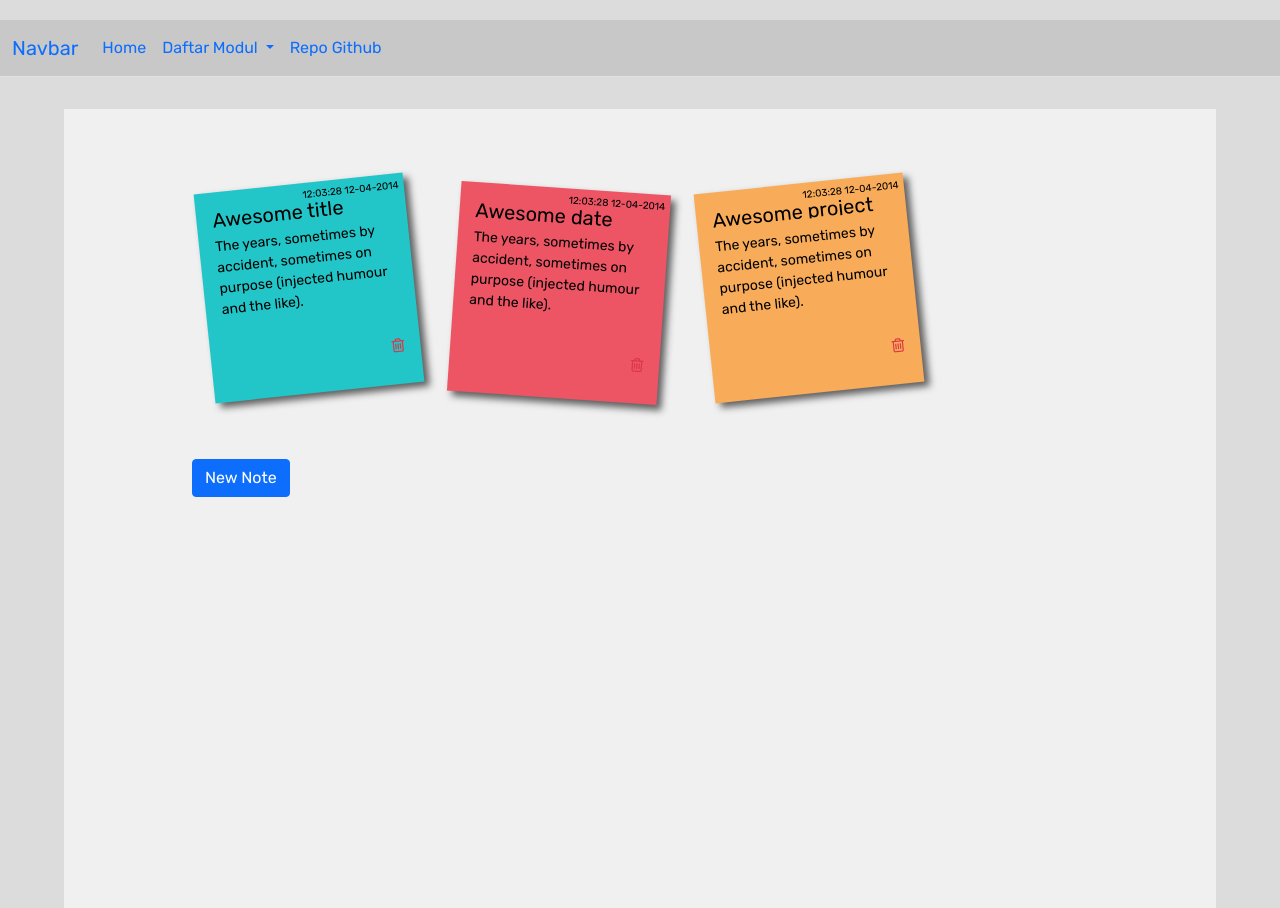
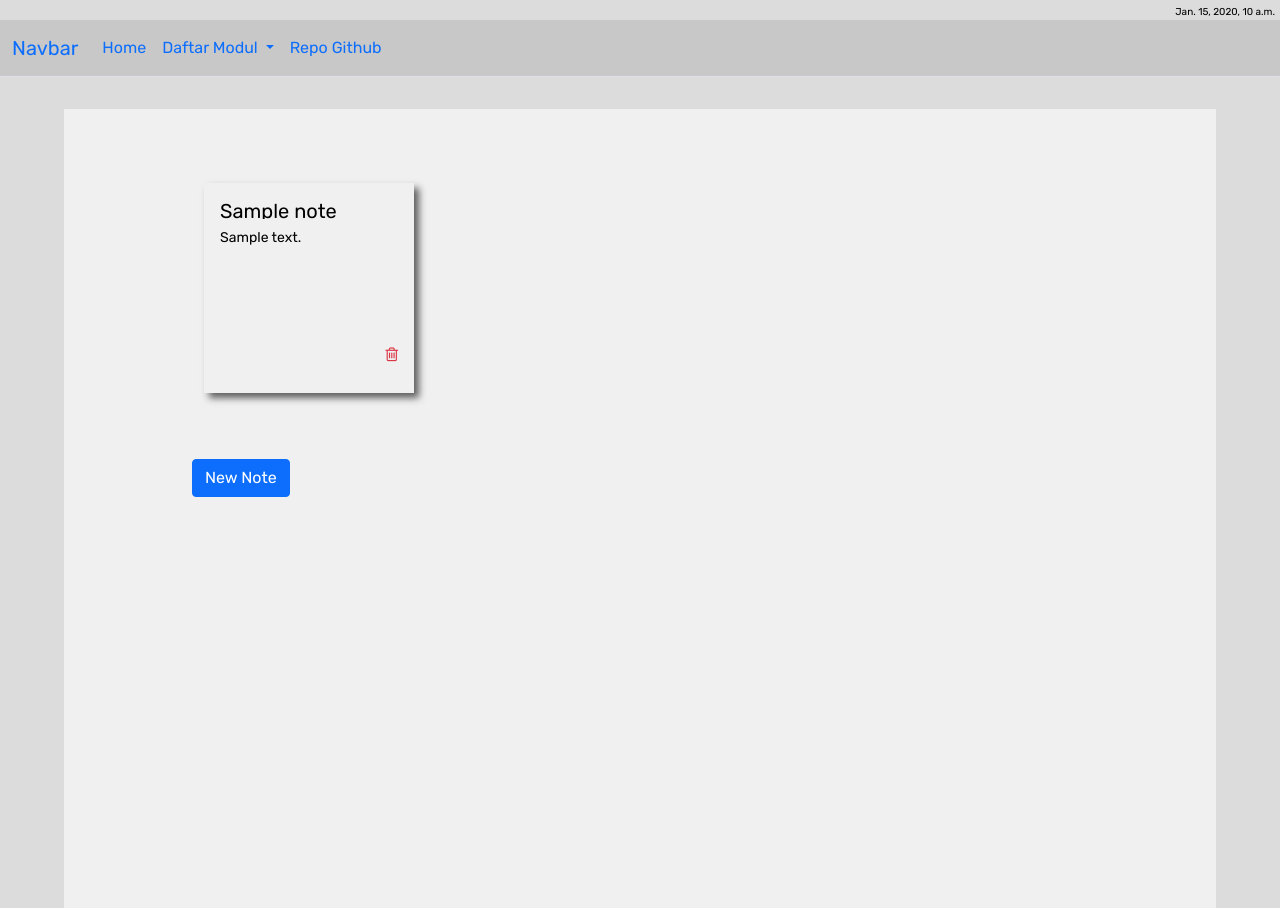
Before and after one commit to Zidan-Kharisma-Sakana/uts-f02, a Django app: template note/templates/note/index.html in a window 1280 px wide. Shown: the top 908 px of the page. Run offline with Django 3.2, Linux system fonts and the light colour scheme; the template is opened without the code that fills it: most values are stand-ins (such as "Sample title", 1, 10 or a date in 2020); parts of the project's set-up code (start-up, migrations or seed data) failed here and were passed over; some libraries are stand-ins or nearby versions.

Commit message:
berhasil add data melalui form

```diff
--- a/note/static/js/script.js
+++ b/note/static/js/script.js
@@ -1,15 +1,35 @@
 $(document).ready(function(){
 	$('.show-form').click(function(){
+		console.log("data is saved")
 		$.ajax({
 			url:'add_message',
 			type:'get',
 			dataType:'json',
 			beforeSend: function(){
+
 				$('#modal-note').modal('show');
 			},
 			success: function(data){
 				$('#modal-note .modal-content').html(data.html_form);
 			}
+		});
+	});
+	$('#modal-note').on('submit','.create-form',function(){
+		var form = $(this);
+		$.ajax({
+			url: form.attr('data-url'),
+			data: form.serialize(),
+			type: form.attr('method'),
+			dataType: 'json',
+			success: function(data){
+				if(data.form_is_valid){
+					console.log("data is saved 5")
+				} else{
+					console.log("data is saved 4")
+					$('#modal-note .modal-content').html(data.html_form)
+				}
+			}
 		})
+		return false;
 	})
-})
+});
--- a/note/templates/note/index.html
+++ b/note/templates/note/index.html
@@ -17,30 +17,16 @@
     <div class="container bootstrap snippets bootdey">
         <div class="row">
             <ul class="notes">
+                {% for note in notes %}
                 <li>
-                    <div class="rotate-1 lazur-bg">
-                        <small>12:03:28 12-04-2014</small>
-                        <h4>Awesome title</h4>
-                        <p>The years, sometimes by accident, sometimes on purpose (injected humour and the like).</p>
+                    <div class= {{ note.kelas }} >
+                        <small>{{ note.timestamp }}</small>
+                        <h4>{{ note.title }}</h4>
+                        <p>{{ note.message }}</p>
                         <a href="#" class="text-danger pull-right"><i class="fa fa-trash-o "></i></a>
                     </div>
                 </li>
-                <li>
-                    <div class="rotate-2 red-bg">
-                        <small>12:03:28 12-04-2014</small>
-                        <h4>Awesome date</h4>
-                        <p>The years, sometimes by accident, sometimes on purpose (injected humour and the like).</p>
-                        <a href="#" class="text-danger pull-right"><i class="fa fa-trash-o "></i></a>
-                    </div>
-                </li>
-                <li>
-                    <div class="rotate-1 yellow-bg">
-                        <small>12:03:28 12-04-2014</small>
-                        <h4>Awesome project</h4>
-                        <p>The years, sometimes by accident, sometimes on purpose (injected humour and the like).</p>
-                        <a href="#" class="text-danger pull-right"><i class="fa fa-trash-o "></i></a>
-                    </div>
-                </li>
+                {% endfor %}
             </ul>
         </div>
     </div>
```
Also changed, not shown: note/forms.py (+4 -3 lines), note/models.py (+8 -1 lines), note/templates/note/note_form.html (+3 -4 lines), note/views.py (+25 -11 lines), note/migrations/0005_remove_notemodel_user.py (added).
